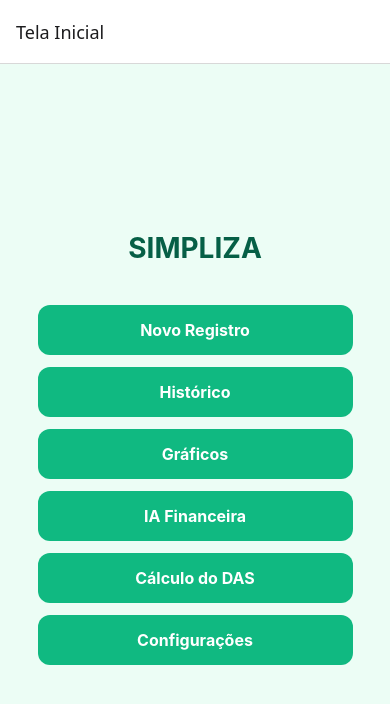
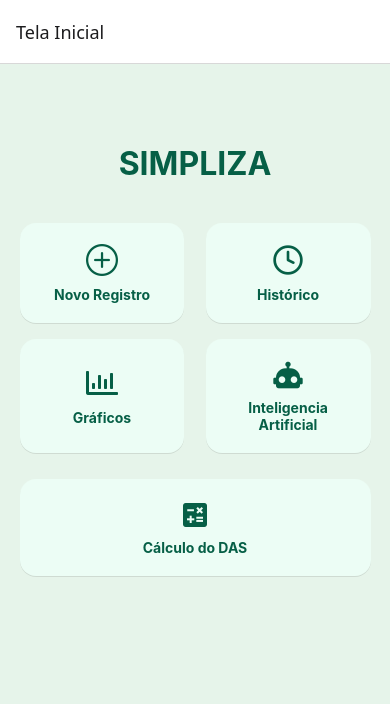
Before and after one commit to DanielAzeved0/Simpliza-TCC, a React Native app in the folder simpliza/: screen /Home in a window 390 px wide. Shown: the top 704 px of the page. Built offline with nearby package versions, Linux system fonts and the light colour scheme.

Commit message:
Mais algumas modificações visuais no Simpliza

```diff
--- a/simpliza/package.json
+++ b/simpliza/package.json
@@ -21,7 +21,8 @@
     "react-native-safe-area-context": "5.4.0",
     "react-native-screens": "~4.11.1",
     "react-native-svg": "^15.12.0",
-    "react-native-web": "^0.20.0"
+    "react-native-web": "^0.20.0",
+    "@expo/vector-icons": "^14.1.0"
   },
   "devDependencies": {
     "@babel/core": "^7.20.0"
--- a/simpliza/screens/ConfiguracoesScreen.js
+++ b/simpliza/screens/ConfiguracoesScreen.js
@@ -1,7 +1,7 @@
 import React from 'react';
 import { View, Text, StyleSheet } from 'react-native';
 
-function ConfiguracoesScreen() {
+export default function ConfiguracoesScreen() {
   return (
     <View style={styles.container}>
       <Text style={styles.title}>Configurações</Text>
@@ -27,11 +27,11 @@ function ConfiguracoesScreen() {
 const styles = StyleSheet.create({
   container: {
     flex: 1,
-    backgroundColor: '#f0fdf4',
+    backgroundColor: '#e6f4ea',
     padding: 20,
   },
   title: {
-    fontSize: 26,
+    fontSize: 28,
     fontWeight: 'bold',
     color: '#065f46',
     marginBottom: 30,
@@ -52,4 +52,3 @@ const styles = StyleSheet.create({
     color: '#065f46',
   },
 });
-export default ConfiguracoesScreen;
--- a/simpliza/screens/DASScreen.js
+++ b/simpliza/screens/DASScreen.js
@@ -46,12 +46,12 @@ export default function DASScreen() {
 const styles = StyleSheet.create({
   container: {
     flex: 1,
-    backgroundColor: '#f0fdf4',
+    backgroundColor: '#e6f4ea',
     padding: 20,
     justifyContent: 'center',
   },
   title: {
-    fontSize: 24,
+    fontSize: 28,
     fontWeight: 'bold',
     color: '#065f46',
     textAlign: 'center',
@@ -60,7 +60,7 @@ const styles = StyleSheet.create({
   input: {
     height: 50,
     backgroundColor: '#ffffff',
-    borderRadius: 10,
+    borderRadius: 12,
     paddingHorizontal: 15,
     borderColor: '#10b981',
     borderWidth: 1,
@@ -68,7 +68,7 @@ const styles = StyleSheet.create({
   },
   botao: {
     backgroundColor: '#10b981',
-    borderRadius: 10,
+    borderRadius: 12,
     padding: 15,
     alignItems: 'center',
   },
--- a/simpliza/screens/GanhoScreen.js
+++ b/simpliza/screens/GanhoScreen.js
@@ -7,12 +7,7 @@ export default function GanhoScreen() {
   const [categoria, setCategoria] = useState('');
 
   const handleSalvar = () => {
-    console.log({
-      tipo: 'ganho',
-      titulo,
-      valor,
-      categoria
-    });
+    console.log({ tipo: 'ganho', titulo, valor, categoria });
     setTitulo('');
     setValor('');
     setCategoria('');
@@ -54,21 +49,21 @@ export default function GanhoScreen() {
 const styles = StyleSheet.create({
   container: {
     flex: 1,
-    backgroundColor: '#ecfdf5',
+    backgroundColor: '#e6f4ea',
     padding: 20,
     justifyContent: 'center',
   },
   title: {
-    fontSize: 24,
+    fontSize: 28,
     fontWeight: 'bold',
     color: '#065f46',
+    textAlign: 'center',
     marginBottom: 30,
-    textAlign: 'center',
   },
   input: {
     height: 50,
     backgroundColor: '#ffffff',
-    borderRadius: 10,
+    borderRadius: 12,
     paddingHorizontal: 15,
     fontSize: 16,
     marginBottom: 15,
@@ -78,7 +73,7 @@ const styles = StyleSheet.create({
   botao: {
     height: 50,
     backgroundColor: '#10b981',
-    borderRadius: 10,
+    borderRadius: 12,
     alignItems: 'center',
     justifyContent: 'center',
     marginTop: 10,
--- a/simpliza/screens/GastoScreen.js
+++ b/simpliza/screens/GastoScreen.js
@@ -7,12 +7,7 @@ export default function GastoScreen() {
   const [categoria, setCategoria] = useState('');
 
   const handleSalvar = () => {
-    console.log({
-      tipo: 'gasto',
-      titulo,
-      valor,
-      categoria
-    });
+    console.log({ tipo: 'gasto', titulo, valor, categoria });
     setTitulo('');
     setValor('');
     setCategoria('');
@@ -54,31 +49,31 @@ export default function GastoScreen() {
 const styles = StyleSheet.create({
   container: {
     flex: 1,
-    backgroundColor: '#fef2f2',
+    backgroundColor: '#e6f4ea',
     padding: 20,
     justifyContent: 'center',
   },
   title: {
-    fontSize: 24,
+    fontSize: 28,
     fontWeight: 'bold',
     color: '#991b1b',
+    textAlign: 'center',
     marginBottom: 30,
-    textAlign: 'center',
   },
   input: {
     height: 50,
     backgroundColor: '#ffffff',
-    borderRadius: 10,
+    borderRadius: 12,
     paddingHorizontal: 15,
     fontSize: 16,
     marginBottom: 15,
-    borderColor: '#f87171',
+    borderColor: '#dc2626',
     borderWidth: 1,
   },
   botao: {
     height: 50,
     backgroundColor: '#dc2626',
-    borderRadius: 10,
+    borderRadius: 12,
     alignItems: 'center',
     justifyContent: 'center',
     marginTop: 10,
--- a/simpliza/screens/GraficoScreen.js
+++ b/simpliza/screens/GraficoScreen.js
@@ -15,7 +15,7 @@ export default function GraficoScreen() {
       },
       {
         data: [1200, 1700, 1600, 1800, 1500],
-        color: () => '#ef4444',
+        color: () => '#dc2626',
         strokeWidth: 2,
       },
     ],
@@ -53,12 +53,12 @@ export default function GraficoScreen() {
 const styles = StyleSheet.create({
   container: {
     flex: 1,
-    backgroundColor: '#f0fdf4',
+    backgroundColor: '#e6f4ea',
     padding: 16,
     justifyContent: 'center',
   },
   title: {
-    fontSize: 22,
+    fontSize: 28,
     fontWeight: 'bold',
     textAlign: 'center',
     marginBottom: 20,
--- a/simpliza/screens/HistoricoScreen.js
+++ b/simpliza/screens/HistoricoScreen.js
@@ -19,7 +19,7 @@ export default function HistoricoScreen() {
 
   return (
     <View style={styles.container}>
-      <Text style={styles.title}>Histórico de Transações</Text>
+      <Text style={styles.title}>Histórico</Text>
       <FlatList
         data={mockTransacoes}
         keyExtractor={(item) => item.id}
@@ -33,19 +33,19 @@ export default function HistoricoScreen() {
 const styles = StyleSheet.create({
   container: {
     flex: 1,
-    backgroundColor: '#ecfdf5',
+    backgroundColor: '#e6f4ea',
     padding: 20,
   },
   title: {
-    fontSize: 24,
+    fontSize: 28,
     fontWeight: 'bold',
     color: '#065f46',
+    textAlign: 'center',
     marginBottom: 20,
-    textAlign: 'center',
   },
   item: {
     padding: 16,
-    borderRadius: 10,
+    borderRadius: 12,
     marginBottom: 12,
   },
   ganho: {
--- a/simpliza/screens/HomeScreen.js
+++ b/simpliza/screens/HomeScreen.js
@@ -1,52 +1,53 @@
 import React from 'react';
 import { View, Text, TouchableOpacity, StyleSheet } from 'react-native';
+import { AntDesign, Feather, FontAwesome5, MaterialCommunityIcons } from '@expo/vector-icons';
 
 export default function HomeScreen({ navigation }) {
   return (
     <View style={styles.container}>
       <Text style={styles.title}>SIMPLIZA</Text>
 
+      <View style={styles.grid}>
         <TouchableOpacity
-        style={styles.button}
+          style={styles.card}
           onPress={() => navigation.navigate('NovoRegistro')}
         >
-        <Text style={styles.buttonText}>Novo Registro</Text>
+          <AntDesign name="pluscircleo" size={32} color="#065f46" />
+          <Text style={styles.cardText}>Novo Registro</Text>
         </TouchableOpacity>
 
         <TouchableOpacity
-        style={styles.button}
+          style={styles.card}
           onPress={() => navigation.navigate('Historico')}
         >
-        <Text style={styles.buttonText}>Histórico</Text>
+          <Feather name="clock" size={32} color="#065f46" />
+          <Text style={styles.cardText}>Histórico</Text>
         </TouchableOpacity>
 
         <TouchableOpacity
-        style={styles.button}
+          style={styles.card}
           onPress={() => navigation.navigate('Grafico')}
         >
-        <Text style={styles.buttonText}>Gráficos</Text>
+          <FontAwesome5 name="chart-bar" size={32} color="#065f46" />
+          <Text style={styles.cardText}>Gráficos</Text>
         </TouchableOpacity>
 
         <TouchableOpacity
-        style={styles.button}
+          style={styles.card}
           onPress={() => navigation.navigate('Inteligencia')}
         >
-        <Text style={styles.buttonText}>IA Financeira</Text>
+          <MaterialCommunityIcons name="robot" size={32} color="#065f46" />
+          <Text style={styles.cardText}>Inteligencia Artificial</Text>
         </TouchableOpacity>
 
         <TouchableOpacity
-        style={styles.button}
+          style={styles.cardFull}
           onPress={() => navigation.navigate('DAS')}
         >
-        <Text style={styles.buttonText}>Cálculo do DAS</Text>
+          <MaterialCommunityIcons name="calculator-variant" size={32} color="#065f46" />
+          <Text style={styles.cardText}>Cálculo do DAS</Text>
         </TouchableOpacity>
-
-      <TouchableOpacity
-        style={styles.button}
-        onPress={() => navigation.navigate('Configuracoes')}
-      >
-        <Text style={styles.buttonText}>Configurações</Text>
-      </TouchableOpacity>
+      </View>
     </View>
   );
 }
@@ -54,28 +55,53 @@ export default function HomeScreen({ navigation }) {
 const styles = StyleSheet.create({
   container: {
     flex: 1,
-    backgroundColor: '#ecfdf5',
-    justifyContent: 'center',
+    backgroundColor: '#e6f4ea',
     alignItems: 'center',
-    padding: 20,
+    paddingTop: 80,
   },
   title: {
-    fontSize: 28,
+    fontSize: 32,
     fontWeight: 'bold',
     color: '#065f46',
     marginBottom: 40,
   },
-  button: {
+  grid: {
     width: '90%',
-    backgroundColor: '#10b981',
-    padding: 15,
-    borderRadius: 12,
-    marginBottom: 12,
+    flexDirection: 'row',
+    flexWrap: 'wrap',
+    justifyContent: 'space-between',
+    gap: 16,
+  },
+  card: {
+    width: '47%',
+    backgroundColor: '#ecfdf5',
+    borderRadius: 16,
+    padding: 20,
     alignItems: 'center',
+    justifyContent: 'center',
+    elevation: 2,
+    shadowColor: '#000',
+    shadowOpacity: 0.1,
+    shadowOffset: { width: 0, height: 1 },
   },
-  buttonText: {
-    color: '#ffffff',
-    fontSize: 16,
+  cardFull: {
+    width: '100%',
+    backgroundColor: '#ecfdf5',
+    borderRadius: 16,
+    padding: 20,
+    alignItems: 'center',
+    justifyContent: 'center',
+    marginTop: 10,
+    elevation: 2,
+    shadowColor: '#000',
+    shadowOpacity: 0.1,
+    shadowOffset: { width: 0, height: 1 },
+  },
+  cardText: {
+    marginTop: 8,
+    fontSize: 14,
+    color: '#065f46',
     fontWeight: 'bold',
+    textAlign: 'center',
   },
 });
--- a/simpliza/screens/InteligenciaScreen.js
+++ b/simpliza/screens/InteligenciaScreen.js
@@ -1,7 +1,7 @@
 import React from 'react';
 import { View, Text, StyleSheet, ScrollView } from 'react-native';
 
-function InteligenciaScreen() {
+export default function InteligenciaScreen() {
   return (
     <ScrollView contentContainerStyle={styles.container}>
       <Text style={styles.title}>IA Financeira</Text>
@@ -17,9 +17,7 @@ function InteligenciaScreen() {
       <View style={styles.box}>
         <Text style={styles.label}>💡 Dica da IA:</Text>
         <Text style={styles.text}>
-          Considere diminuir seus gastos fixos com transporte e renegociar
-          valores com fornecedores. Isso pode aumentar sua margem de lucro em
-          até 8%!
+          Considere diminuir seus gastos fixos com transporte e renegociar valores com fornecedores.
         </Text>
       </View>
     </ScrollView>
@@ -28,12 +26,12 @@ function InteligenciaScreen() {
 
 const styles = StyleSheet.create({
   container: {
-    backgroundColor: '#f0fdf4',
+    backgroundColor: '#e6f4ea',
     padding: 20,
     flexGrow: 1,
   },
   title: {
-    fontSize: 24,
+    fontSize: 28,
     fontWeight: 'bold',
     color: '#065f46',
     marginBottom: 20,
@@ -42,7 +40,7 @@ const styles = StyleSheet.create({
   box: {
     backgroundColor: '#ecfdf5',
     padding: 16,
-    borderRadius: 12,
+    borderRadius: 16,
     marginBottom: 16,
     borderLeftColor: '#10b981',
     borderLeftWidth: 5,
@@ -57,4 +55,3 @@ const styles = StyleSheet.create({
     color: '#064e3b',
   },
 });
-export default InteligenciaScreen;
--- a/simpliza/screens/NovoRegistroScreen.js
+++ b/simpliza/screens/NovoRegistroScreen.js
@@ -1,23 +1,26 @@
 import React from 'react';
 import { View, Text, TouchableOpacity, StyleSheet } from 'react-native';
+import { AntDesign } from '@expo/vector-icons';
 
-function NovoRegistroScreen({ navigation }) {
+export default function NovoRegistroScreen({ navigation }) {
   return (
     <View style={styles.container}>
       <Text style={styles.title}>Novo Registro</Text>
 
       <TouchableOpacity
-        style={styles.ganhoBtn}
+        style={[styles.option, styles.ganho]}
         onPress={() => navigation.navigate('Ganho')}
       >
-        <Text style={styles.ganhoText}>+ Registrar Ganho</Text>
+        <AntDesign name="arrowup" size={24} color="#065f46" />
+        <Text style={styles.optionText}>Ganho</Text>
       </TouchableOpacity>
 
       <TouchableOpacity
-        style={styles.gastoBtn}
+        style={[styles.option, styles.gasto]}
         onPress={() => navigation.navigate('Gasto')}
       >
-        <Text style={styles.gastoText}>- Registrar Gasto</Text>
+        <AntDesign name="arrowdown" size={24} color="#ffffff" />
+        <Text style={[styles.optionText, { color: '#ffffff' }]}>Gasto</Text>
       </TouchableOpacity>
     </View>
   );
@@ -26,45 +29,42 @@ function NovoRegistroScreen({ navigation }) {
 const styles = StyleSheet.create({
   container: {
     flex: 1,
-    backgroundColor: '#ecfdf5',
+    backgroundColor: '#e6f4ea',
     justifyContent: 'center',
     alignItems: 'center',
     padding: 20,
   },
   title: {
-    fontSize: 24,
+    fontSize: 28,
     fontWeight: 'bold',
     color: '#065f46',
     marginBottom: 40,
   },
-  ganhoBtn: {
-    backgroundColor: '#d1fae5',
-    borderColor: '#10b981',
-    borderWidth: 2,
-    padding: 16,
+  option: {
     width: '90%',
     borderRadius: 12,
+    padding: 20,
+    flexDirection: 'row',
     alignItems: 'center',
+    justifyContent: 'center',
     marginBottom: 20,
+    elevation: 2,
+    shadowColor: '#000',
+    shadowOpacity: 0.1,
+    shadowOffset: { width: 0, height: 1 },
   },
-  gastoBtn: {
-    backgroundColor: '#fee2e2',
-    borderColor: '#ef4444',
+  ganho: {
+    backgroundColor: '#ecfdf5',
     borderWidth: 2,
-    padding: 16,
-    width: '90%',
-    borderRadius: 12,
-    alignItems: 'center',
+    borderColor: '#065f46',
   },
-  ganhoText: {
+  gasto: {
+    backgroundColor: '#065f46',
+  },
+  optionText: {
+    marginLeft: 10,
+    fontSize: 18,
+    fontWeight: 'bold',
     color: '#065f46',
-    fontSize: 16,
-    fontWeight: 'bold',
-  },
-  gastoText: {
-    color: '#991b1b',
-    fontSize: 16,
-    fontWeight: 'bold',
   },
 });
-export default NovoRegistroScreen;
```
Also changed, not shown: 1 other file (tests, documents, lock files or other folders). Lines whose indentation alone changed are shown as unchanged.
